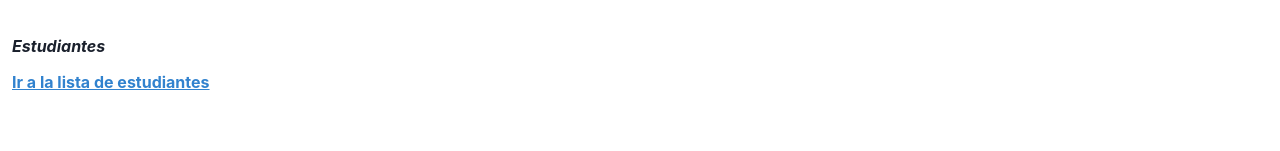
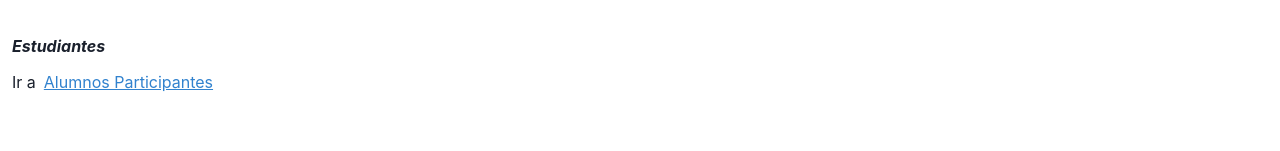
Before and after one commit to MNATorres/historia-app, a React (Vite) app: page / in a window 1280 px wide. Shown: the part 5657-5808 px from the top of the page. Built offline with nearby package versions, Linux system fonts and the light colour scheme.

Commit message:
add listSudents

```diff
--- a/src/App.tsx
+++ b/src/App.tsx
@@ -5,7 +5,8 @@ import Main from "./components/Main";
 import { NavigationProvider } from "./hooks/useNavigation";
 import Footer from "./components/Footer";
 import Teachers from "./components/Teachers";
-import StudentsUrl from "./components/StudentsUrl";
+import Students from "./components/Students";
+import ListStudents from "./components/ListStudents";
 
 function App() {
   return (
@@ -14,7 +15,7 @@ function App() {
         <Header />
         <Hero />
         <Main />
-        <StudentsUrl />
+        <Students />
         <Teachers />
         <Footer />
       </NavigationProvider>
--- a/src/components/Header.tsx
+++ b/src/components/Header.tsx
@@ -17,6 +17,7 @@ import {
 import { HamburgerIcon, CloseIcon } from "@chakra-ui/icons";
 import Logo from "./../assets/logo.png";
 import { useNavigation } from "../hooks/useNavigation";
+import ListStudents from "./ListStudents";
 
 interface Props {
   children: React.ReactNode;
@@ -112,7 +113,9 @@ export default function Header() {
                   Literatura Precolombina
                 </MenuItem>
                 <MenuDivider />
-                <MenuItem>Alumnos Participantes</MenuItem>
+                <MenuItem>
+                  <ListStudents />
+                </MenuItem>
               </MenuList>
             </Menu>
           </Flex>
--- /dev/null
+++ b/src/components/ListStudents.tsx
@@ -0,0 +1,66 @@
+import {
+  Drawer,
+  DrawerBody,
+  DrawerHeader,
+  DrawerOverlay,
+  DrawerContent,
+  useDisclosure,
+  Text,
+} from "@chakra-ui/react";
+import {
+  List,
+  ListItem,
+  ListIcon,
+  OrderedList,
+  UnorderedList,
+} from "@chakra-ui/react";
+import { useState } from "react";
+
+const students = [
+  "ARIAS, Matias",
+  "CARDOZO, Franco",
+  "COLQUE, Maximiliano",
+  "DIAZ, Carlos",
+  "RAMOS, Ariel",
+  "SAMBRANA, Nicolás",
+  "ALVAREZ, Lucía",
+  "CASTILLO, Jaquelina",
+  "FERNANDEZ, Briana",
+  "GARCIA, Antonela",
+  "LAZARO, Xiomara",
+  "SAJAMA, Alejandra",
+  "Toconás, Esmeralda",
+  "Vaca, Tatiana",
+];
+
+export default function ListStudents() {
+  const { isOpen, onOpen, onClose } = useDisclosure();
+  const [placement, _] = useState<any>("left");
+
+  return (
+    <>
+      <Text
+        color={"#3182CE"}
+        textStyle={"italic"}
+        textDecor={"underline"}
+        cursor={"pointer"}
+        onClick={onOpen}
+      >
+        Alumnos Participantes
+      </Text>
+      <Drawer placement={placement} onClose={onClose} isOpen={isOpen}>
+        <DrawerOverlay />
+        <DrawerContent>
+          <DrawerHeader borderBottomWidth="1px">Alumnos/as:</DrawerHeader>
+          <DrawerBody>
+            <UnorderedList>
+              {students.map((student, i) => {
+                return <ListItem key={i}>{student}</ListItem>;
+              })}
+            </UnorderedList>
+          </DrawerBody>
+        </DrawerContent>
+      </Drawer>
+    </>
+  );
+}
--- a/src/components/StudentsUrl.tsx
+++ b/src/components/Students.tsx
@@ -1,20 +1,20 @@
 import { Flex, Text } from "@chakra-ui/react";
 import { List, ListItem } from "@chakra-ui/react";
+import ListStudents from "./ListStudents";
 
-export default function StudentsUrl() {
+export default function Students() {
   return (
     <Flex my={30} w={"100%"} justify={"center"}>
       <Flex w={"full"} maxW={"7xl"} p={3}>
         <List spacing={3}>
           <ListItem>
-            <Text as="b" fontStyle={"italic"} mr={2}>
+            <Text color={""} as="b" fontStyle={"italic"} mr={2}>
               Estudiantes
             </Text>
           </ListItem>
-          <ListItem>
-            <Text as="b" textDecoration={"underline"} color={"#3182CE"}>
-              Ir a la lista de estudiantes
-            </Text>
+          <ListItem display={"flex"}>
+            <Text mr={2}>Ir a</Text>
+            <ListStudents />
           </ListItem>
         </List>
       </Flex>
--- a/src/hooks/useNavigation.tsx
+++ b/src/hooks/useNavigation.tsx
@@ -13,6 +13,7 @@ export const NavigationContext = createContext<INavigationContext>({
 });
 
 export const NavigationProvider = ({ children }: INavigationProp) => {
+
   const scrollToSection = (sectionId: string) => {
     const section = document.getElementById(sectionId);
     if (section) {
```
